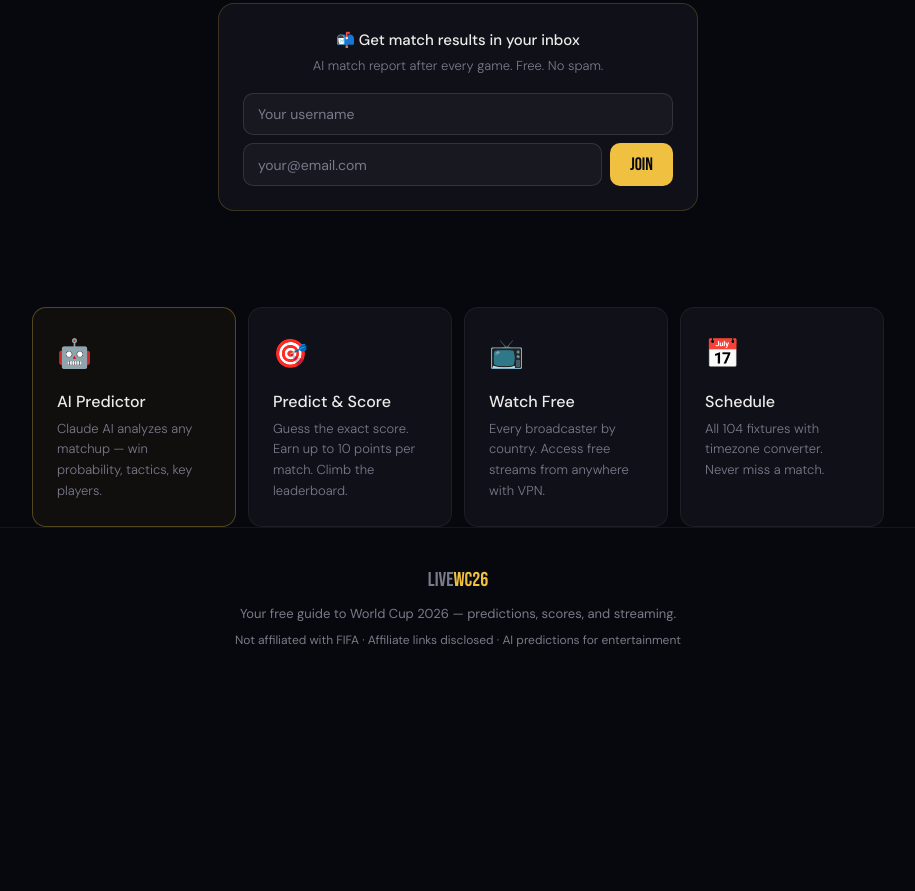
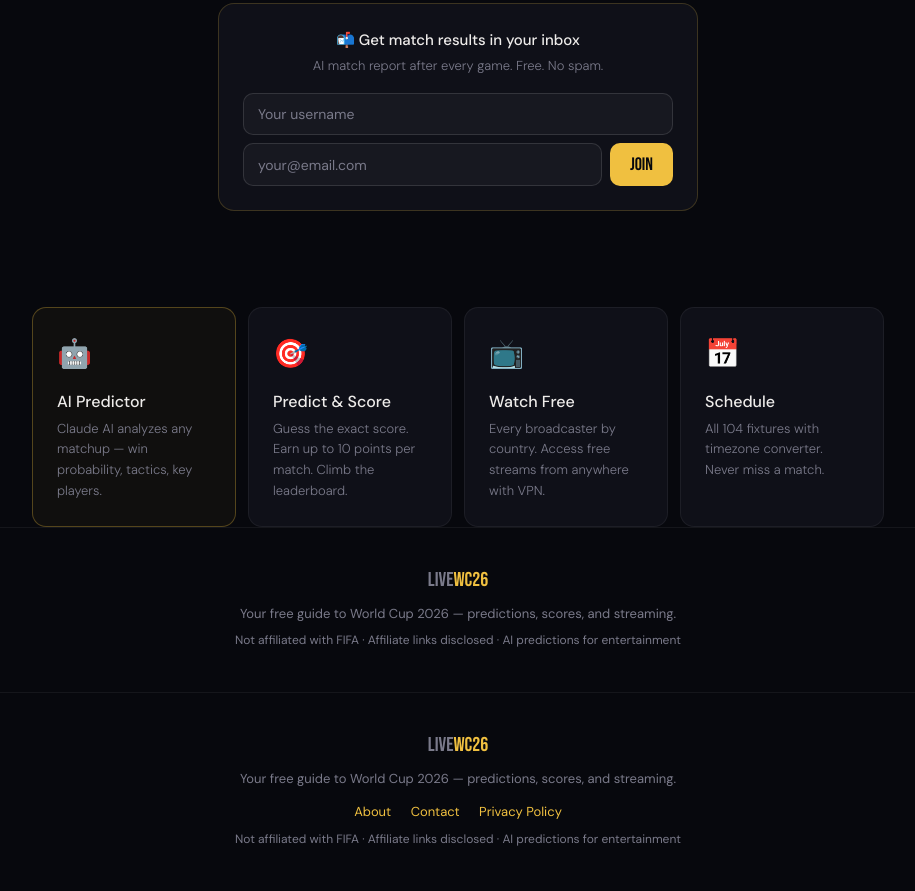
Before and after one commit to rafiqulrobin/wc26-predictor, a plain HTML site: page index.html in a window 1280 px wide. Shown: the part 592-1483 px from the top of the page, without its empty margins (182-1097 px from the left). Before the commit the page ends 1284 px from the top, so only its background shows below. Drawn offline with nearby package versions, Linux system fonts and the light colour scheme.

Commit message:
Update footer index.html

```diff
--- a/index.html
+++ b/index.html
@@ -1083,6 +1083,16 @@ window.addEventListener('load',()=>{
     </div>
   </div>
 </div>
+<footer>
+  <p style="font-family:var(--font-d);font-size:20px;margin-bottom:8px">LIVE<span style="color:var(--gold)">WC26</span></p>
+  <p>Your free guide to World Cup 2026 — predictions, scores, and streaming.</p>
+  <p style="margin-top:12px">
+    <a href="/about.html" style="color:var(--gold);text-decoration:none;margin:0 8px">About</a>
+    <a href="/contact.html" style="color:var(--gold);text-decoration:none;margin:0 8px">Contact</a>
+    <a href="/privacy.html" style="color:var(--gold);text-decoration:none;margin:0 8px">Privacy Policy</a>
+  </p>
+  <p style="margin-top:8px;font-size:12px">Not affiliated with FIFA · Affiliate links disclosed · AI predictions for entertainment</p>
+</footer>
 
 </body>
 </html>
```
